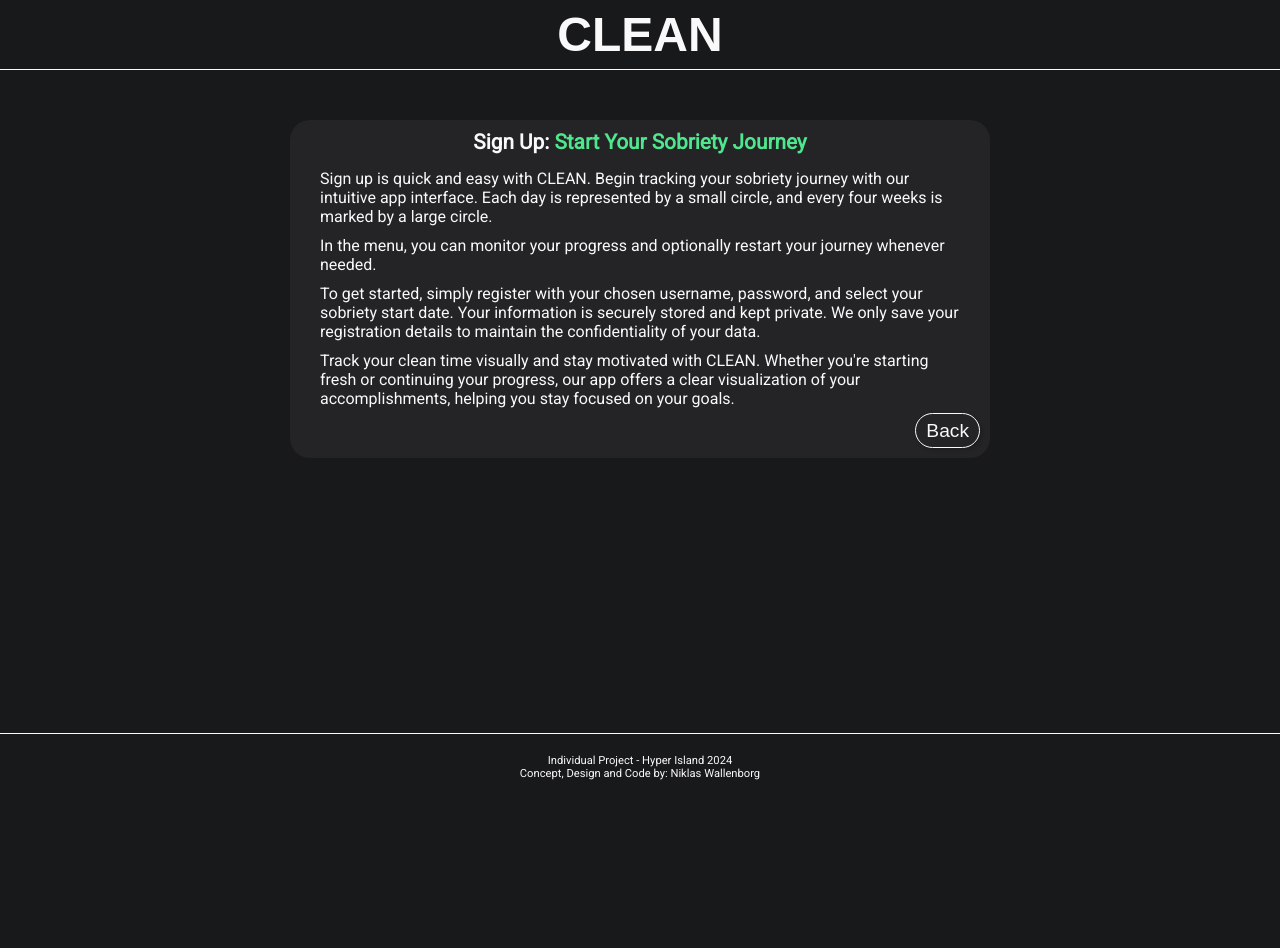
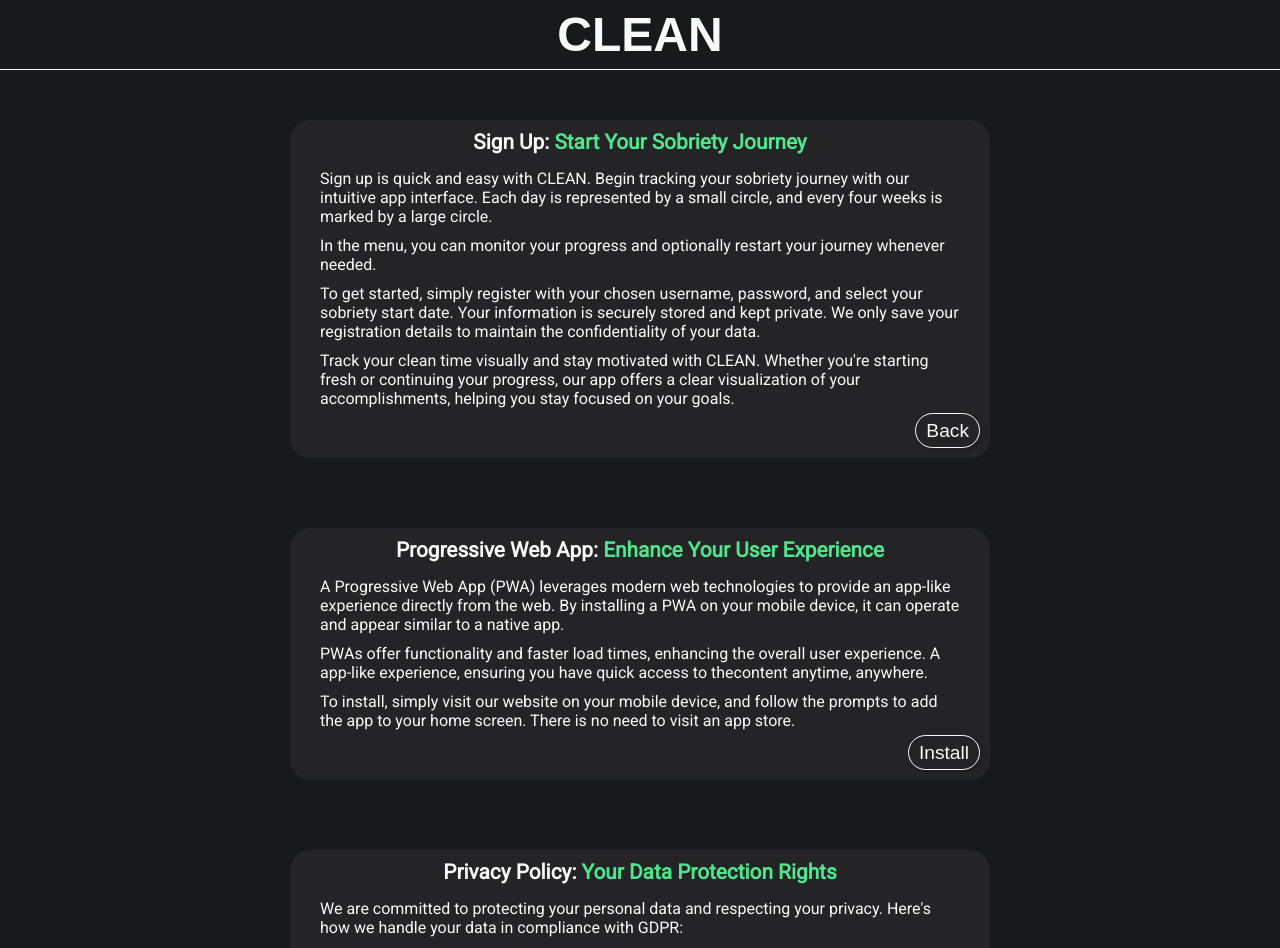
Before and after one commit to Wallenborg/clean, a Next.js app: page /sign-up in a window 1280 px wide. Shown: the top 948 px of the page. Before the commit the page ends 805 px from the top, so only its background shows below. Built offline with nearby package versions, Linux system fonts and the light colour scheme; a web font is replaced by a local one.

Commit message:
add info GDPR and PWA

```diff
--- a/app/page.js
+++ b/app/page.js
@@ -25,7 +25,6 @@
           buttonHref="/sign-up"
         />
       </div>
-
       <Fotter />
     </main>
   );
--- a/app/sign-up/page.jsx
+++ b/app/sign-up/page.jsx
@@ -23,6 +23,35 @@
         buttonText="Back"
         buttonHref="/"
       />
+      <InfoText
+        style={{ marginTop: "20px" }}
+        title="Progressive Web App"
+        subtitle="Enhance Your User Experience"
+        text={[
+          "A Progressive Web App (PWA) leverages modern web technologies to provide an app-like experience directly from the web. By installing a PWA on your mobile device, it can operate and appear similar to a native app.",
+          "PWAs offer functionality and faster load times, enhancing the overall user experience. A app-like experience,  ensuring you have quick access to thecontent anytime, anywhere.",
+          "To install, simply visit our website on your mobile device, and follow the prompts to add the app to your home screen. There is no need to visit an app store.",
+        ]}
+        showButton={true}
+        buttonText="Install"
+        buttonHref="/"
+      />
+      <InfoText
+        style={{ marginTop: "20px" }}
+        title="Privacy Policy"
+        subtitle="Your Data Protection Rights"
+        text={[
+          "We are committed to protecting your personal data and respecting your privacy. Here's how we handle your data in compliance with GDPR:",
+          "1. **Data Collection**: We only collect your username, password, and sobriety start date. This information is necessary for the app's functionality.",
+          "2. **User Consent**: By using our app, you consent to the collection and processing of your data as described in this policy.",
+          "3. **Data Security**: We implement strong security measures to protect your data from unauthorized access or breaches.",
+          "4. **Right to Access and Erasure**: You have the right to access your data and request its deletion at any time.",
+        ]}
+        showButton={false}
+        buttonText=""
+        buttonHref="/"
+      />
+
       <Fotter />
     </div>
   );
```
